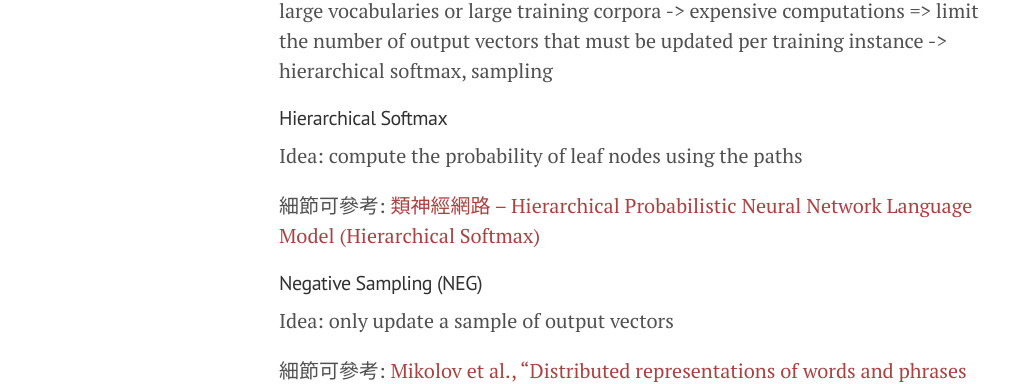
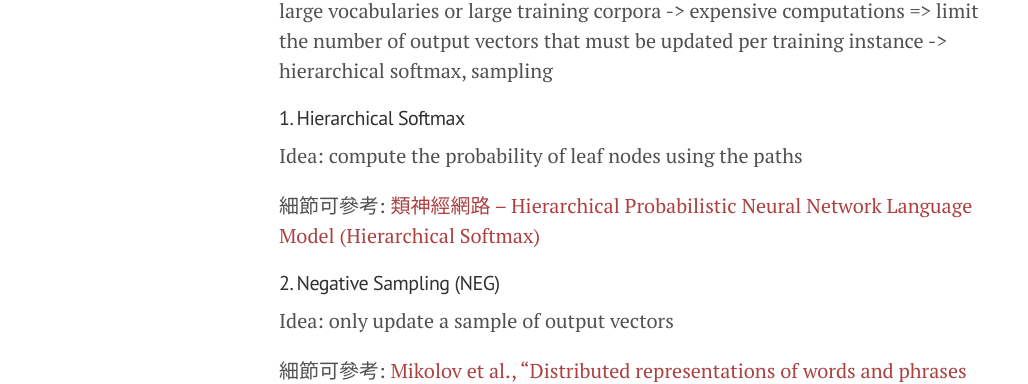
Before and after one commit to wantinghuang/wantinghuang.github.io, a Jekyll site: the page built from _posts/2018-07-05-word-representation.md, in a window 1280 px wide and 900 px high, scrolled down 4809 px. Shown: the part 155-539 px from the top of the window, without its empty margins (1-1029 px from the left). Built offline with Jekyll 4.4.1, drawn with Linux system fonts in a browser that asks for light colours; formulas are drawn with MathJax 3.

Commit message:
Update 2018-07-05-word-representation.md

```diff
--- a/_posts/2018-07-05-word-representation.md
+++ b/_posts/2018-07-05-word-representation.md
@@ -108,13 +108,13 @@ word2vec方法的瓶頸在於 output layer 的神經元個數 (也就是 output
 large vocabularies or large training corpora -> expensive computations
 => limit the number of output vectors that must be updated per training instance -> hierarchical softmax, sampling
 
-##### Hierarchical Softmax
+##### 1. Hierarchical Softmax
 
 Idea: compute the probability of leaf nodes using the paths
 
 細節可參考: [類神經網路 -- Hierarchical Probabilistic Neural Network Language Model (Hierarchical Softmax)](http://cpmarkchang.logdown.com/posts/276263--hierarchical-probabilistic-neural-networks-neural-network-language-model)
 
-##### Negative Sampling (NEG)
+##### 2. Negative Sampling (NEG)
 
 Idea: only update a sample of output vectors
 
```
